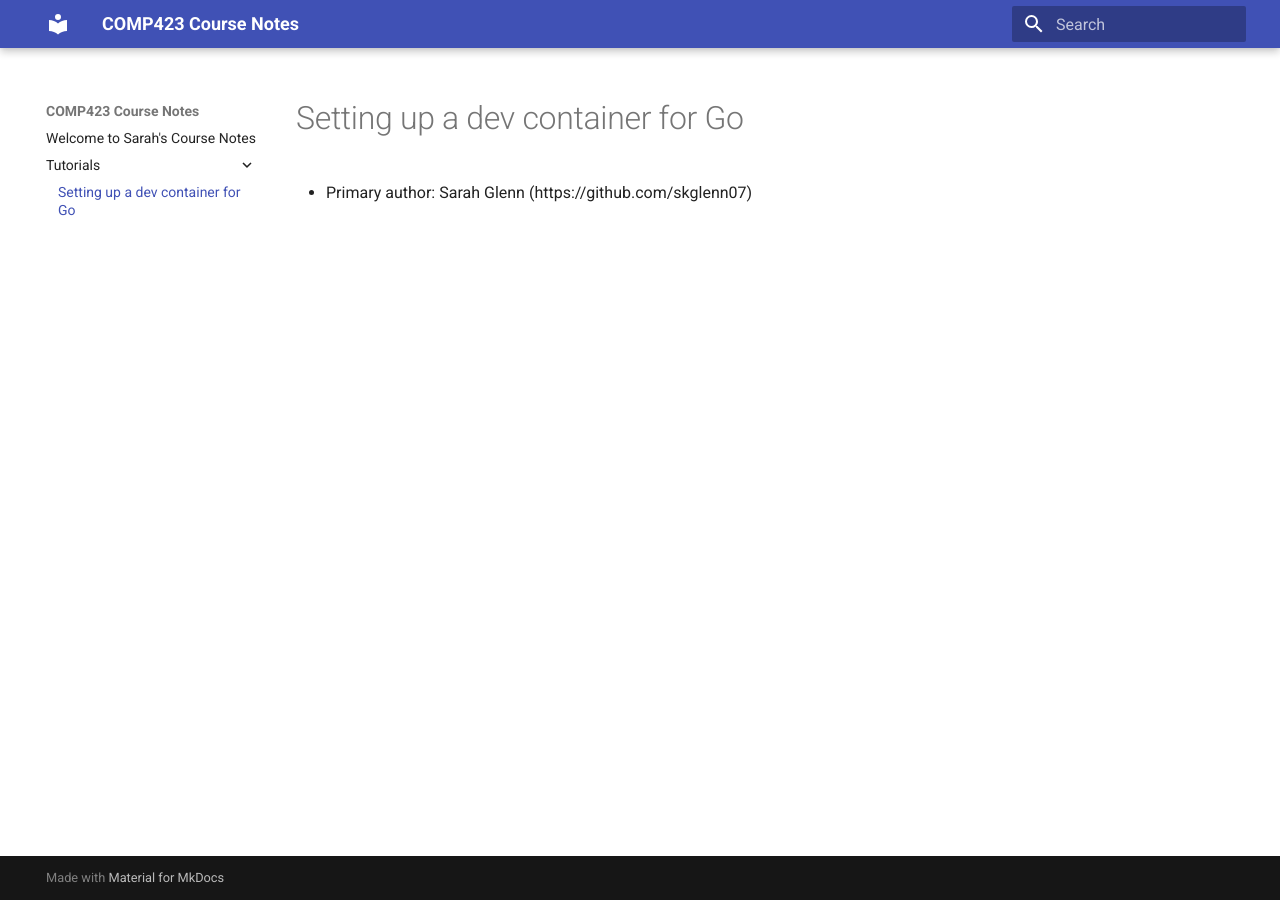
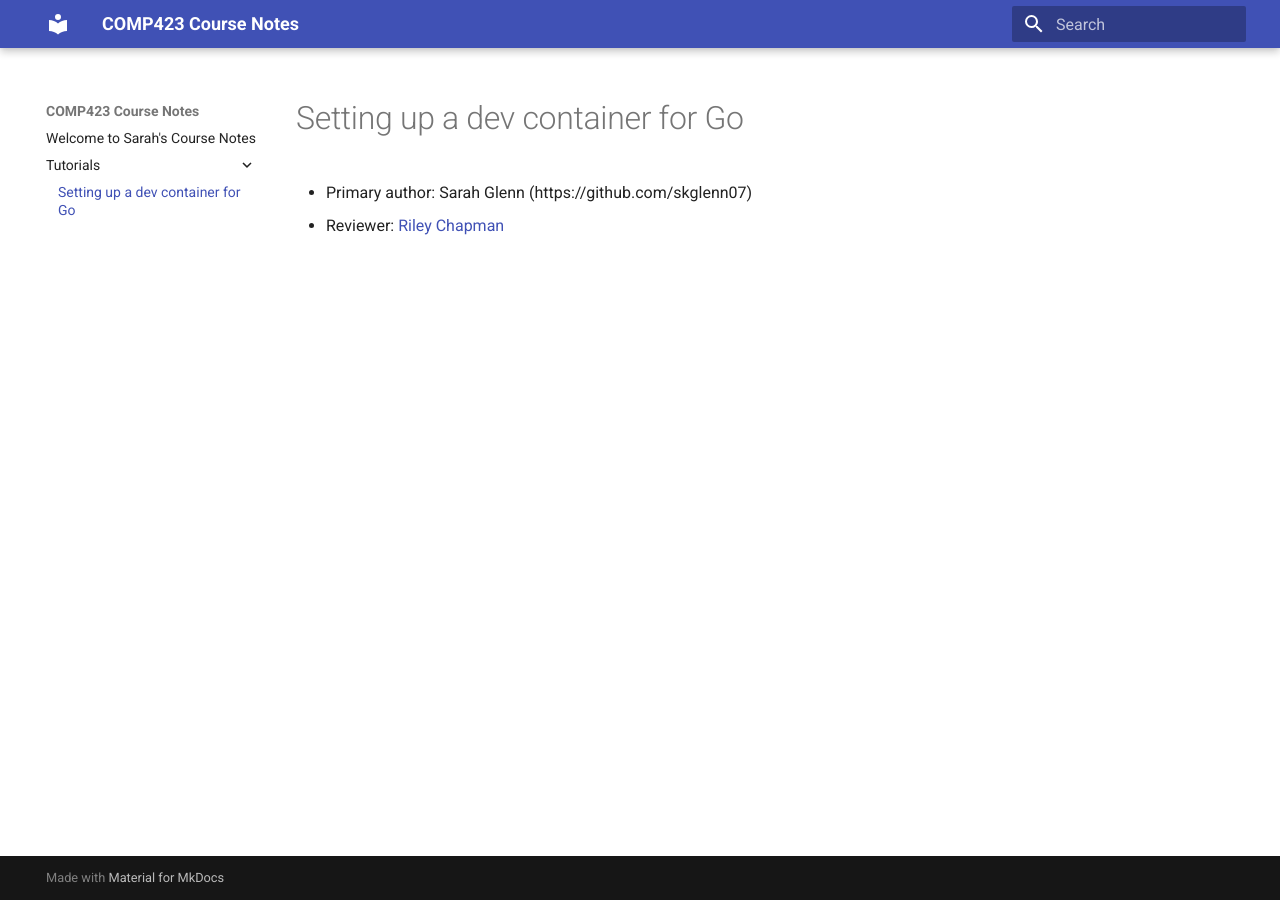
Before and after one commit to skglenn07/comp423-course-notes, an MkDocs documentation site: the page built from docs/tutorials/go-setup.md, in a window 1280 px wide. Built offline with MkDocs 1.6.1 and Material for MkDocs 9.7.7, drawn with Linux system fonts in a browser that asks for light colours.

Commit message:
Added Reviewer name

```diff
--- a/docs/tutorials/go-setup.md
+++ b/docs/tutorials/go-setup.md
@@ -1,3 +1,4 @@
 # Setting up a dev container for Go
 
 * Primary author: Sarah Glenn (https://github.com/skglenn07)
+* Reviewer: [Riley Chapman](https://github.com/rileyac)
```
